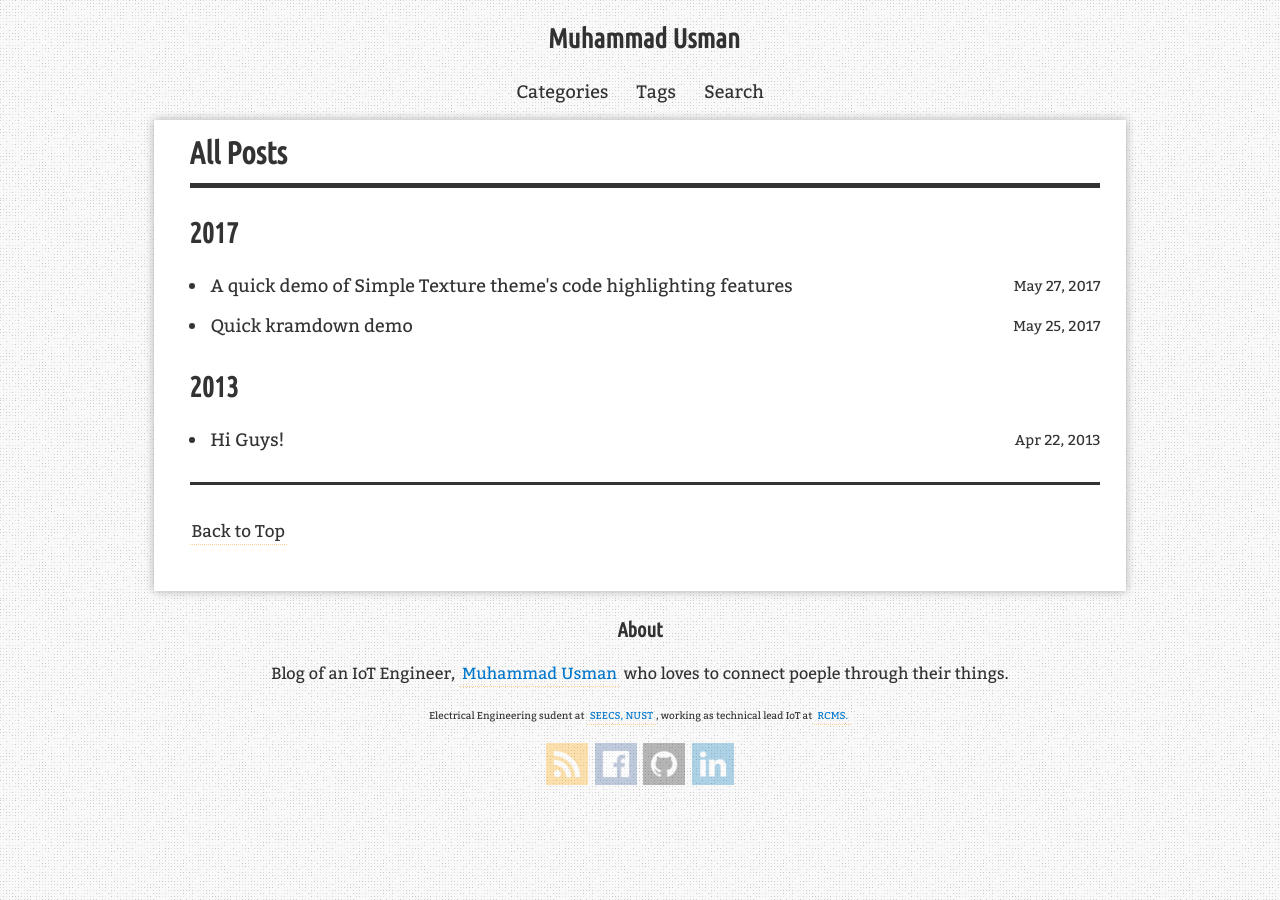
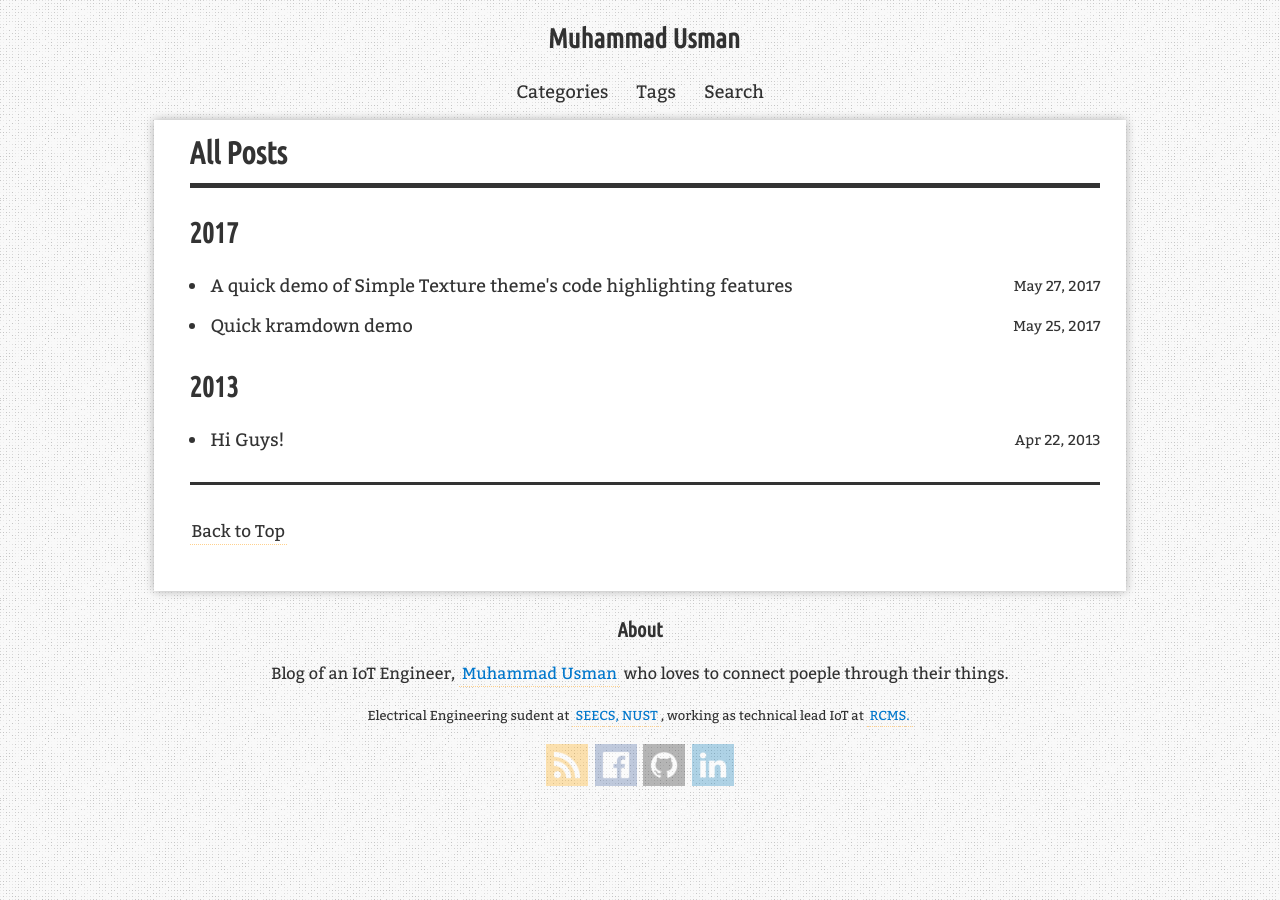
Before and after one commit to abtahir/uthmanhere.github.io, a Jekyll site: the page built from blog/index.html, in a window 1280 px wide. Built offline with Jekyll 4.4.1, drawn with Linux system fonts in a browser that asks for light colours; nearby versions of some CDN libraries; comment, search, counter and statistics services are not loaded.

Commit message:
Update footer.html

```diff
--- a/_includes/blog/footer.html
+++ b/_includes/blog/footer.html
@@ -7,7 +7,7 @@
                     {% if site.blog.footer_content %}
                         <p>Blog of an IoT Engineer, <a href="github.com/uthmanhere/">Muhammad Usman</a> who loves to connect poeple through their things.</p>
                     {% endif %}
-                    <p style="font-size : 10px">Electrical Engineering sudent at <a hrep="http://seecs.nust.edu.pk">SEECS, NUST</a>, working as technical lead IoT at <a href="http://www.nust.edu.pk/INSTITUTIONS/Centers/RCMS/Pages/default.aspx">RCMS.</a></p>
+                    <p style="font-size : 13px">Electrical Engineering sudent at <a href="http://seecs.nust.edu.pk">SEECS, NUST</a>, working as technical lead IoT at <a href="http://www.nust.edu.pk/INSTITUTIONS/Centers/RCMS/Pages/default.aspx">RCMS.</a></p>
                 </div>
                 <div class="social-links">
                     {% if site.author.email %}
```
